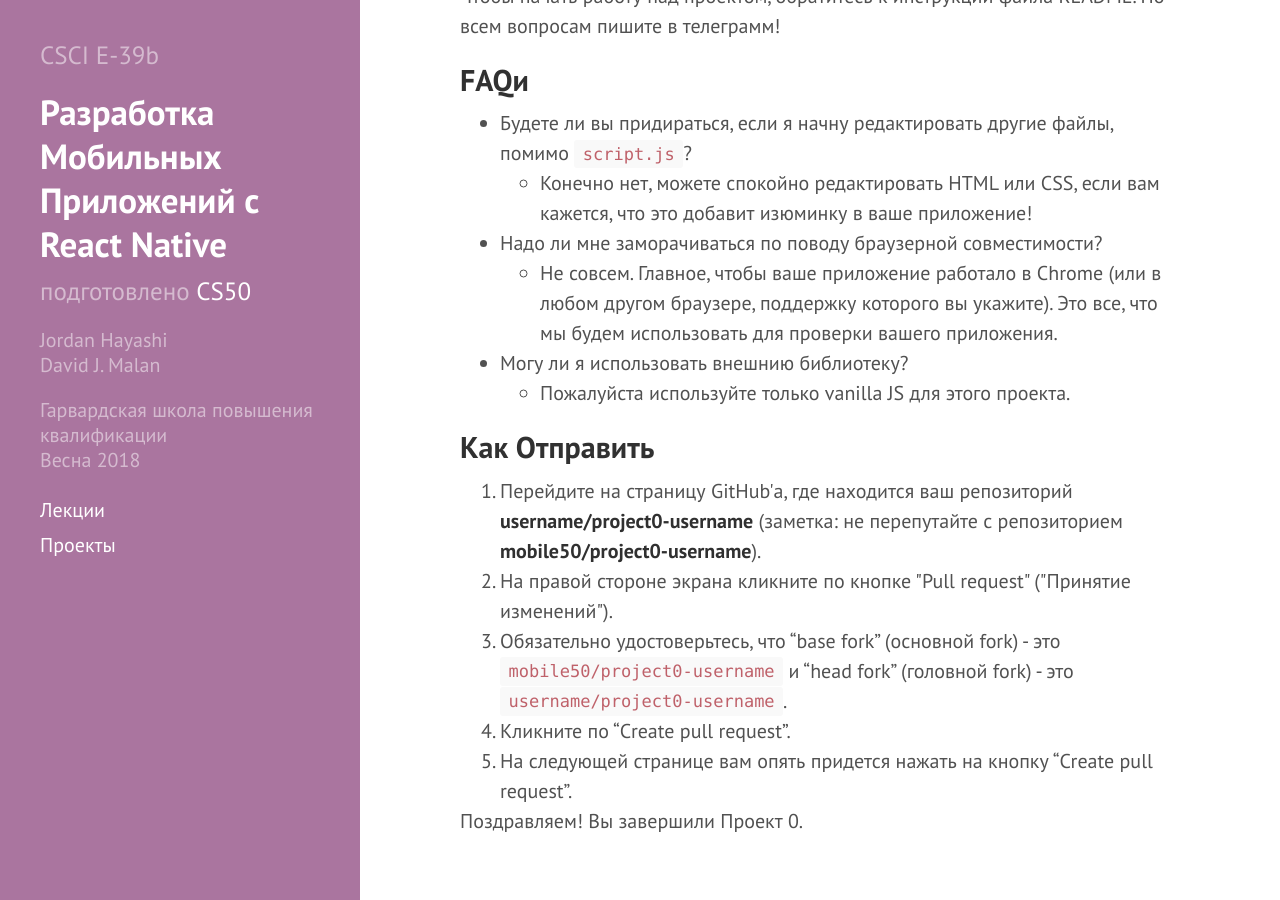
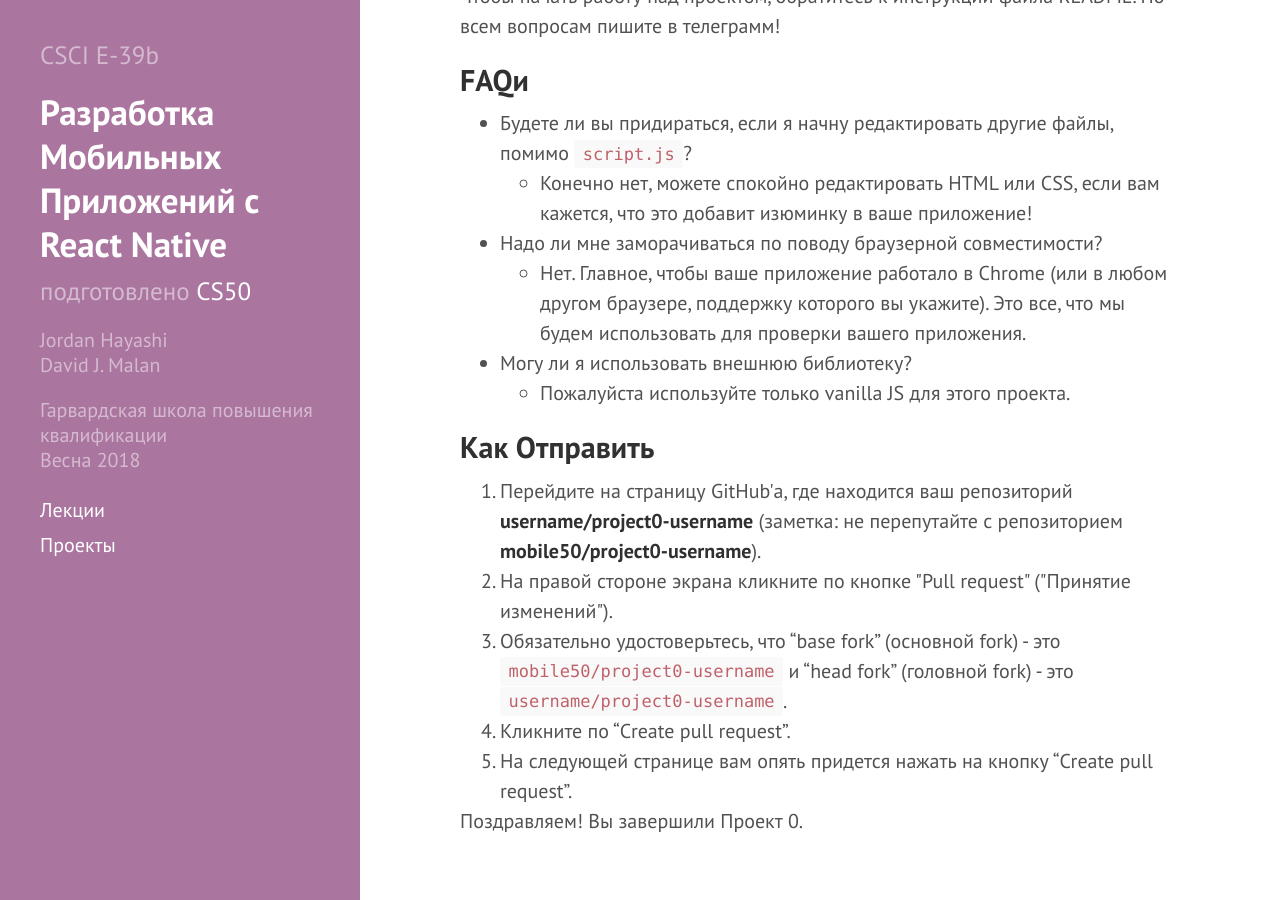
Before and after one commit to makecs50/mobile, a Jekyll site: the page built from projects/0.html, in a window 1280 px wide and 900 px high, scrolled down 2845 px. Built offline with Jekyll 4.4.1, drawn with Linux system fonts in a browser that asks for light colours; nearby versions of some CDN libraries; Markdown is read by kramdown in place of the engine named in the settings.

Commit message:
minor fixes

```diff
--- a/projects/0.html
+++ b/projects/0.html
@@ -110,10 +110,10 @@
   </li>
   <li>Надо ли мне заморачиваться по поводу браузерной совместимости?
     <ul>
-      <li>Не совсем. Главное, чтобы ваше приложение работало в Chrome (или в любом другом браузере, поддержку которого вы укажите). Это все, что мы будем использовать для проверки вашего приложения.</li>
+      <li>Нет. Главное, чтобы ваше приложение работало в Chrome (или в любом другом браузере, поддержку которого вы укажите). Это все, что мы будем использовать для проверки вашего приложения.</li>
     </ul>
   </li>
-  <li>Могу ли я использовать внешнию библиотеку?
+  <li>Могу ли я использовать внешнюю библиотеку?
     <ul>
       <li>Пожалуйста используйте только vanilla JS для этого проекта.</li>
     </ul>
```
